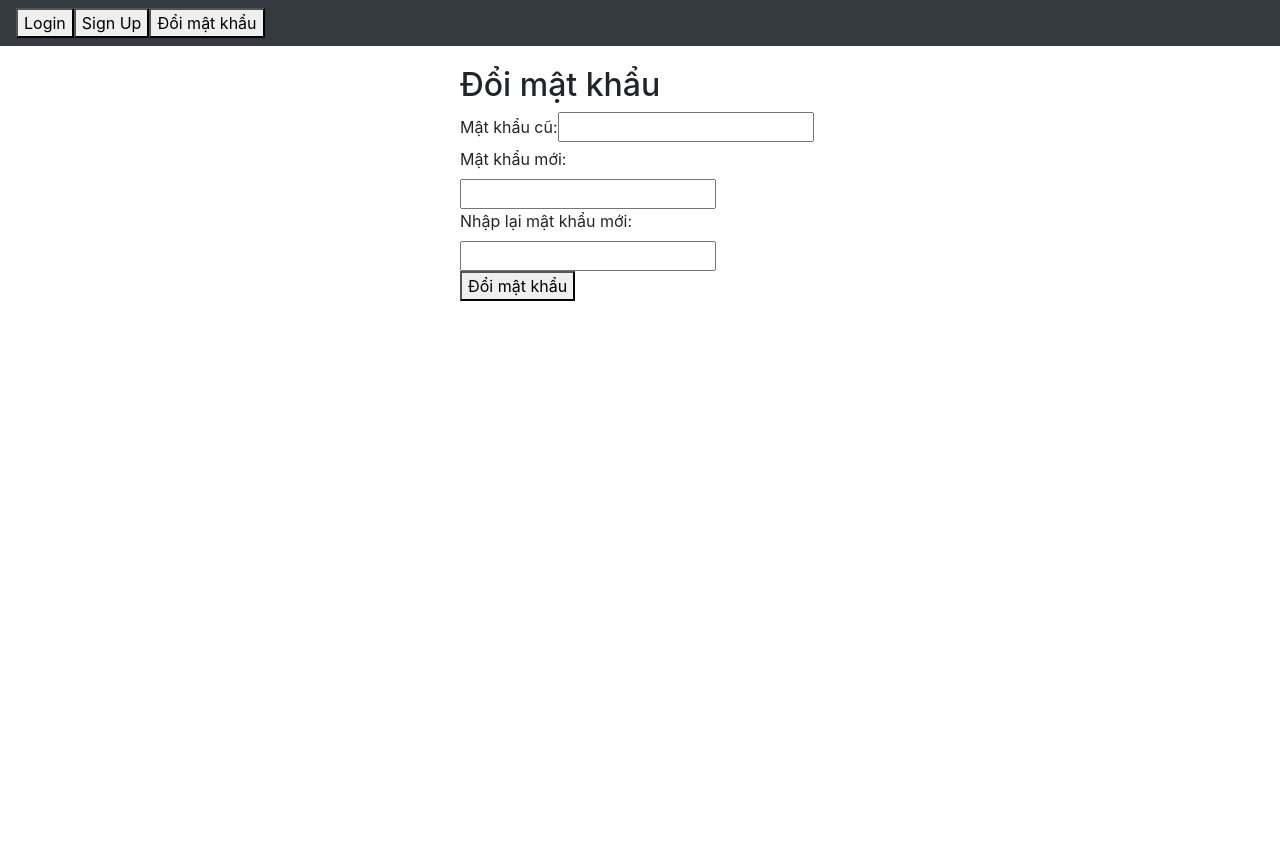
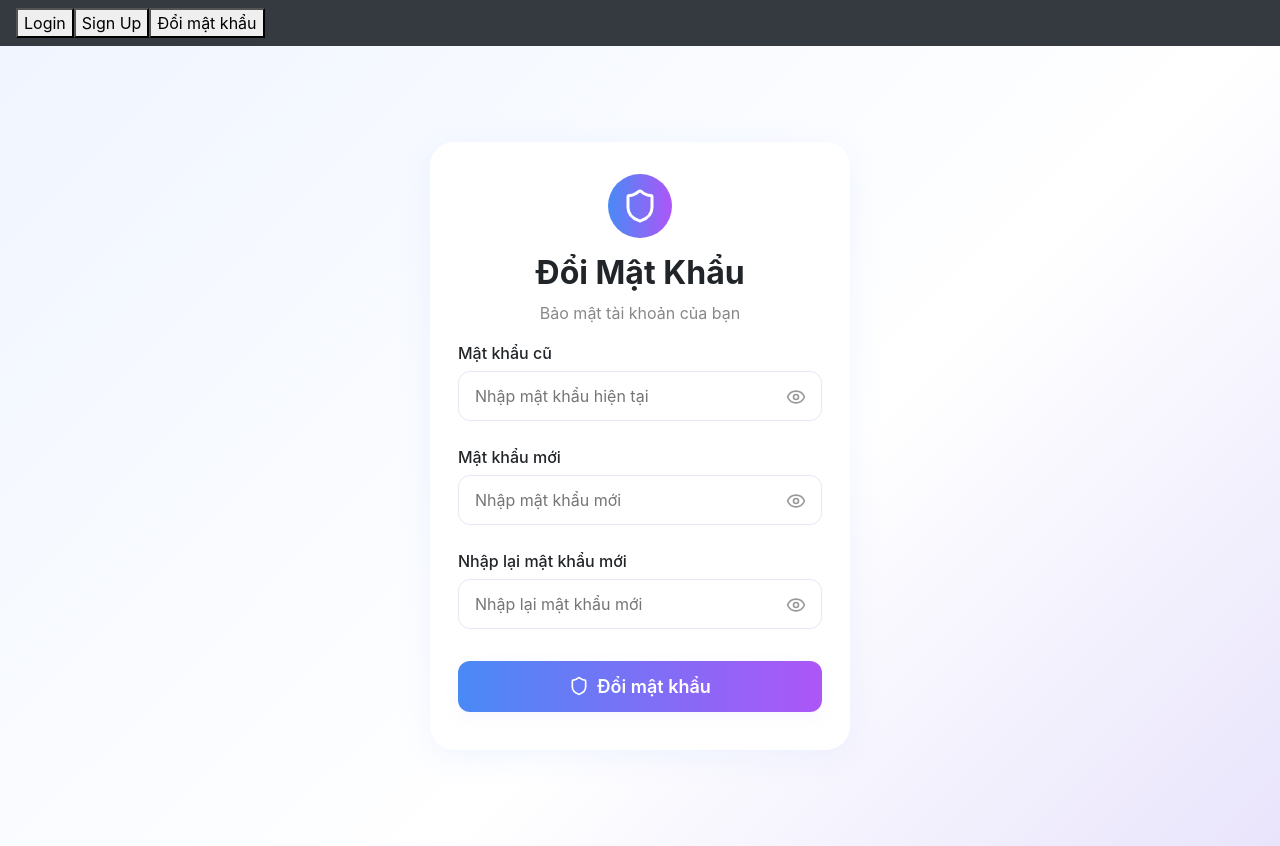
Before and after one commit to nghianvwork/Project_Fer202, a React (Create React App) app: page /changepassword in a window 1280 px wide. Before the commit the page ends 800 px from the top, so only its background shows below. Built offline with nearby package versions, Linux system fonts and the light colour scheme; sample sign-in values are in the browser's storage.

Commit message:
Sua 1 so thu css

```diff
--- a/database.json
+++ b/database.json
@@ -571,6 +571,12 @@
       "username": "tbao267",
       "password": "Baobao123@",
       "email": "baohthe186823@fpt.edu.vn"
+    },
+    {
+      "id": "b99f",
+      "username": "duyanh",
+      "password": "DuyAnh1@",
+      "email": "he180587hoangduyanh@gmail.com"
     }
   ]
 }
--- a/src/App.js
+++ b/src/App.js
@@ -6,6 +6,7 @@ import Nav from './Header/Header';
 import Login from './Auth/Login';
 import Home from './Home';
 import ChangePassword from './Auth/Changepassword';
+import PrivateRole from './Auth/PrivateRole';
 
 function App() {
   return (
@@ -15,9 +16,15 @@ function App() {
         <Route path='/' element={<Home />} />
         <Route path='/signup' element={<Register/>} />
         <Route path='/login' element={<Login/>} />
-           <Route path='/changepassword' element={<ChangePassword />} />
+        <Route
+          path='/changepassword'
+          element={
+            <PrivateRole>
+              <ChangePassword />
+            </PrivateRole>
+          }
+        />
       </Routes>
-
     </Router>
   );
 }
--- a/src/Auth/Changepassword.js
+++ b/src/Auth/Changepassword.js
@@ -1,10 +1,15 @@
 import React, { useState } from 'react';
+import { Eye, EyeOff, Lock, Shield } from 'lucide-react';
 
 const ChangePassword = () => {
   const [oldPassword, setOldPassword] = useState('');
   const [newPassword, setNewPassword] = useState('');
   const [confirmPassword, setConfirmPassword] = useState('');
   const [message, setMessage] = useState('');
+  const [showOldPassword, setShowOldPassword] = useState(false);
+  const [showNewPassword, setShowNewPassword] = useState(false);
+  const [showConfirmPassword, setShowConfirmPassword] = useState(false);
+  const [isLoading, setIsLoading] = useState(false);
 
   const getCurrentUser = () => {
     let user = localStorage.getItem('user-info') || sessionStorage.getItem('user-info');
@@ -13,21 +18,27 @@ const ChangePassword = () => {
 
   const handleSubmit = async (e) => {
     e.preventDefault();
+    setIsLoading(true);
+
     const user = getCurrentUser();
     if (!user) {
       setMessage('Bạn chưa đăng nhập!');
+      setIsLoading(false);
       return;
     }
     if (oldPassword !== user.password) {
       setMessage('Mật khẩu cũ không đúng!');
+      setIsLoading(false);
       return;
     }
     if (newPassword !== confirmPassword) {
       setMessage('Mật khẩu mới không khớp!');
+      setIsLoading(false);
       return;
     }
     if (newPassword.length < 6) {
       setMessage('Mật khẩu mới phải từ 6 ký tự trở lên!');
+      setIsLoading(false);
       return;
     }
 
@@ -39,6 +50,12 @@ const ChangePassword = () => {
       });
 
       if (response.ok) {
+
+      } else {
+        setMessage('Có lỗi khi cập nhật mật khẩu trên server!');
+        setIsLoading(false);
+        return;
+      }
       const updatedUser = { ...user, password: newPassword };
       if (localStorage.getItem('user-info')) {
         localStorage.setItem('user-info', JSON.stringify(updatedUser));
@@ -49,48 +66,173 @@ const ChangePassword = () => {
       setOldPassword('');
       setNewPassword('');
       setConfirmPassword('');
-      } else {
-        setMessage('Có lỗi khi cập nhật mật khẩu trên server!');
-      }
+      setIsLoading(false);
     } catch (err) {
       setMessage('Lỗi kết nối server!');
+      setIsLoading(false);
     }
   };
 
   return (
-    <div style={{ maxWidth: 400, margin: '0 auto', padding: 20 }}>
-      <h2>Đổi mật khẩu</h2>
-      <form onSubmit={handleSubmit}>
-        <div>
-          <label>Mật khẩu cũ:</label>
+    <div style={{
+      minHeight: '100vh',
+      background: 'linear-gradient(135deg, #f0f5ff 0%, #fff 60%, #e9e4fc 100%)',
+      display: 'flex',
+      alignItems: 'center',
+      justifyContent: 'center',
+      padding: '32px 8px'
+    }}>
+      <div style={{
+        maxWidth: 420,
+        width: '100%',
+        background: '#fff',
+        borderRadius: 24,
+        boxShadow: '0 6px 32px #d3e0ff55',
+        margin: 'auto'
+      }}>
+        {/* Header */}
+        <div style={{
+          textAlign: 'center', margin: '32px 0 16px'
+        }}>
+          <div style={{
+            display: 'inline-flex', alignItems: 'center', justifyContent: 'center',
+            width: 64, height: 64,
+            borderRadius: '50%',
+            background: 'linear-gradient(90deg,#498af5 0%,#ad56f7 100%)',
+            marginBottom: 16
+          }}>
+            <Shield size={36} color="#fff" />
+          </div>
+          <h1 style={{ fontWeight: 700, fontSize: 32, margin: '0 0 8px', letterSpacing: 0 }}>Đổi Mật Khẩu</h1>
+          <div style={{ color: '#888', fontSize: 16 }}>Bảo mật tài khoản của bạn</div>
+        </div>
+        {/* Form */}
+        <form style={{ padding: 28, paddingTop: 0 }} onSubmit={handleSubmit} autoComplete="off">
+          <div style={{ marginBottom: 24 }}>
+            <label style={{ fontWeight: 500, display: 'block', marginBottom: 6 }}>Mật khẩu cũ</label>
+            <div style={{ position: 'relative' }}>
               <input
-            type="password"
+                type={showOldPassword ? "text" : "password"}
                 value={oldPassword}
                 onChange={(e) => setOldPassword(e.target.value)}
+                style={{
+                  width: '100%',
+                  border: '1px solid #e3e8f0',
+                  borderRadius: 12,
+                  padding: '12px 44px 12px 16px',
+                  fontSize: 16
+                }}
+                placeholder="Nhập mật khẩu hiện tại"
                 required
               />
+              <button type="button" style={{
+                position: 'absolute', right: 10, top: 0, bottom: 0,
+                background: 'none', border: 'none', cursor: 'pointer', color: '#999'
+              }}
+                tabIndex={-1}
+                onClick={() => setShowOldPassword(!showOldPassword)}
+              >
+                {showOldPassword ? <EyeOff size={20} /> : <Eye size={20} />}
+              </button>
             </div>
-        <div>
-          <label>Mật khẩu mới:</label>
+          </div>
+          <div style={{ marginBottom: 24 }}>
+            <label style={{ fontWeight: 500, display: 'block', marginBottom: 6 }}>Mật khẩu mới</label>
+            <div style={{ position: 'relative' }}>
               <input
-            type="password"
+                type={showNewPassword ? "text" : "password"}
                 value={newPassword}
                 onChange={(e) => setNewPassword(e.target.value)}
+                style={{
+                  width: '100%',
+                  border: '1px solid #e3e8f0',
+                  borderRadius: 12,
+                  padding: '12px 44px 12px 16px',
+                  fontSize: 16
+                }}
+                placeholder="Nhập mật khẩu mới"
                 required
               />
+              <button type="button" style={{
+                position: 'absolute', right: 10, top: 0, bottom: 0,
+                background: 'none', border: 'none', cursor: 'pointer', color: '#999'
+              }}
+                tabIndex={-1}
+                onClick={() => setShowNewPassword(!showNewPassword)}
+              >
+                {showNewPassword ? <EyeOff size={20} /> : <Eye size={20} />}
+              </button>
             </div>
-        <div>
-          <label>Nhập lại mật khẩu mới:</label>
+          </div>
+          <div style={{ marginBottom: 32 }}>
+            <label style={{ fontWeight: 500, display: 'block', marginBottom: 6 }}>Nhập lại mật khẩu mới</label>
+            <div style={{ position: 'relative' }}>
               <input
-            type="password"
+                type={showConfirmPassword ? "text" : "password"}
                 value={confirmPassword}
                 onChange={(e) => setConfirmPassword(e.target.value)}
+                style={{
+                  width: '100%',
+                  border: '1px solid #e3e8f0',
+                  borderRadius: 12,
+                  padding: '12px 44px 12px 16px',
+                  fontSize: 16
+                }}
+                placeholder="Nhập lại mật khẩu mới"
                 required
               />
+              <button type="button" style={{
+                position: 'absolute', right: 10, top: 0, bottom: 0,
+                background: 'none', border: 'none', cursor: 'pointer', color: '#999'
+              }}
+                tabIndex={-1}
+                onClick={() => setShowConfirmPassword(!showConfirmPassword)}
+              >
+                {showConfirmPassword ? <EyeOff size={20} /> : <Eye size={20} />}
+              </button>
             </div>
-        <button type="submit">Đổi mật khẩu</button>
+          </div>
+          <button
+            type="submit"
+            disabled={isLoading || !oldPassword || !newPassword || !confirmPassword || newPassword !== confirmPassword}
+            style={{
+              width: '100%',
+              padding: '12px 0',
+              background: 'linear-gradient(90deg, #498af5 0%, #ad56f7 100%)',
+              border: 'none',
+              borderRadius: 12,
+              fontSize: 18,
+              color: '#fff',
+              fontWeight: 600,
+              marginBottom: 10,
+              cursor: isLoading ? 'not-allowed' : 'pointer',
+              opacity: isLoading ? 0.7 : 1,
+              boxShadow: '0 4px 16px #c7b5ee22'
+            }}
+          >
+            {isLoading ? 'Đang xử lý...' : (
+              <span style={{display: 'flex', alignItems: 'center', justifyContent: 'center', gap: 8}}>
+                <Shield size={20} />
+                Đổi mật khẩu
+              </span>
+            )}
+          </button>
+          {message && (
+            <div style={{
+              color: message.includes('thành công') ? '#09843f' : '#d82329',
+              background: message.includes('thành công') ? '#f2fbf6' : '#fff6f6',
+              border: `1px solid ${message.includes('thành công') ? '#b4f3d2' : '#ffd7da'}`,
+              borderRadius: 8,
+              padding: '12px 18px',
+              marginTop: 8,
+              textAlign: 'center',
+              fontWeight: 500
+            }}>
+              {message}
+            </div>
+          )}
         </form>
-      {message && <p style={{ color: message.includes('thành công') ? 'green' : 'red' }}>{message}</p>}
+      </div>
     </div>
   );
 };
--- /dev/null
+++ b/src/Auth/PrivateRole.js
@@ -0,0 +1,9 @@
+import React from 'react';
+import { Navigate } from 'react-router-dom';
+
+const PrivateRole = ({ children }) => {
+  const user = JSON.parse(localStorage.getItem('user-info') || sessionStorage.getItem('user-info') || 'null');
+  return user ? children : <Navigate to="/login" replace />;
+};
+
+export default PrivateRole;
--- a/src/Header/Header.js
+++ b/src/Header/Header.js
@@ -1,10 +1,10 @@
 import React from "react";
-import { NavLink } from "react-router-dom";
+import { useNavigate } from "react-router-dom";
 import "bootstrap/dist/css/bootstrap.min.css";
-import { Button } from "bootstrap";
-import { useNavigate } from "react-router-dom";
+
 const Nav = () => {
   const navigate = useNavigate();
+  // const user = JSON.parse(localStorage.getItem('user') || 'null');
   const handleLogin = () => {
     navigate("/login");
   };
@@ -18,12 +18,17 @@ const Nav = () => {
   return (
     <nav className="navbar navbar-dark bg-dark">
       <div className="d-flex align-items-center ">
-        <button className="btn-login" onClick={() => handleLogin()}>
+        <button className="btn-login" onClick={handleLogin}>
           Login
         </button>
-        <button className="btn-login" onClick={() => handleSignUp()}>
+        <button className="btn-login" onClick={handleSignUp}>
           Sign Up
         </button>
+        {/* {user && (
+          <button className="btn-login" onClick={handleChangePassword}>
+            Đổi mật khẩu
+          </button>
+        )} */}
         <button className="btn-login" onClick={handleChangePassword}>
           Đổi mật khẩu
         </button>
```
Lines whose indentation alone changed are shown as unchanged.
